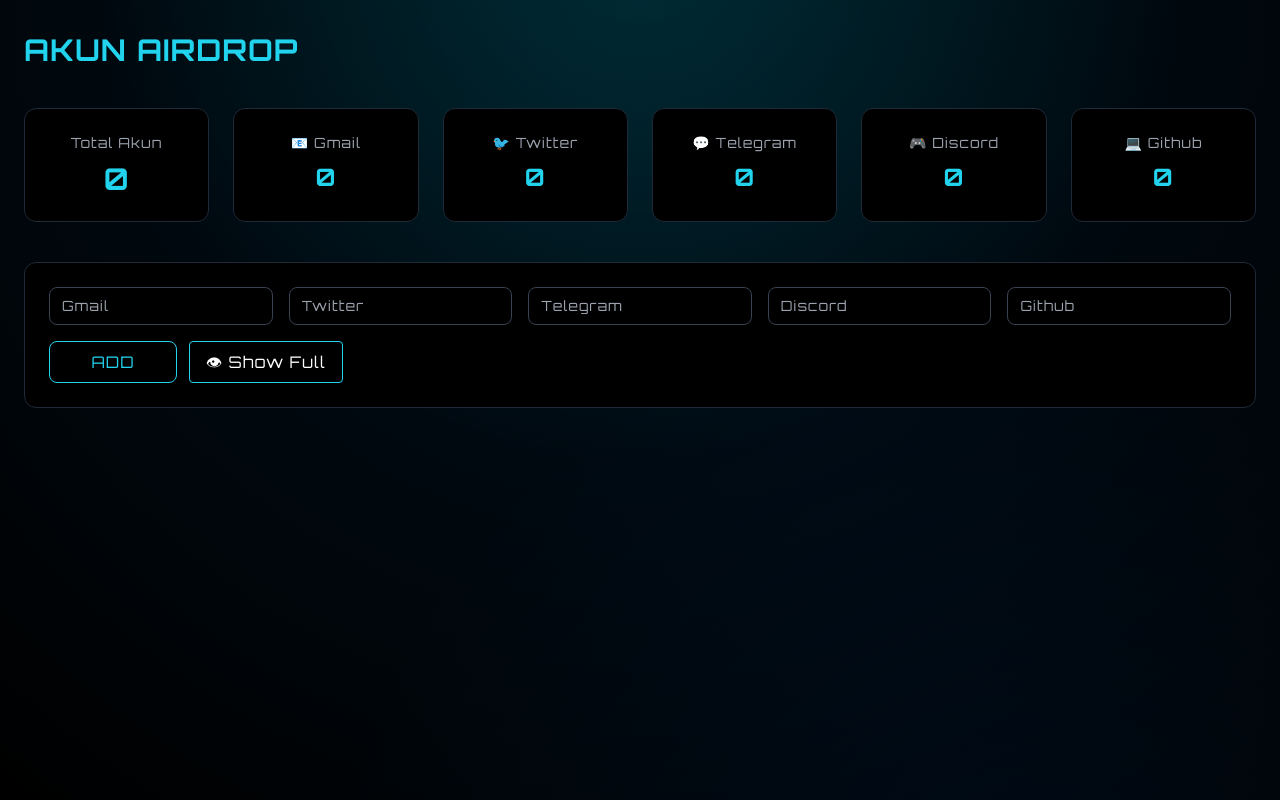
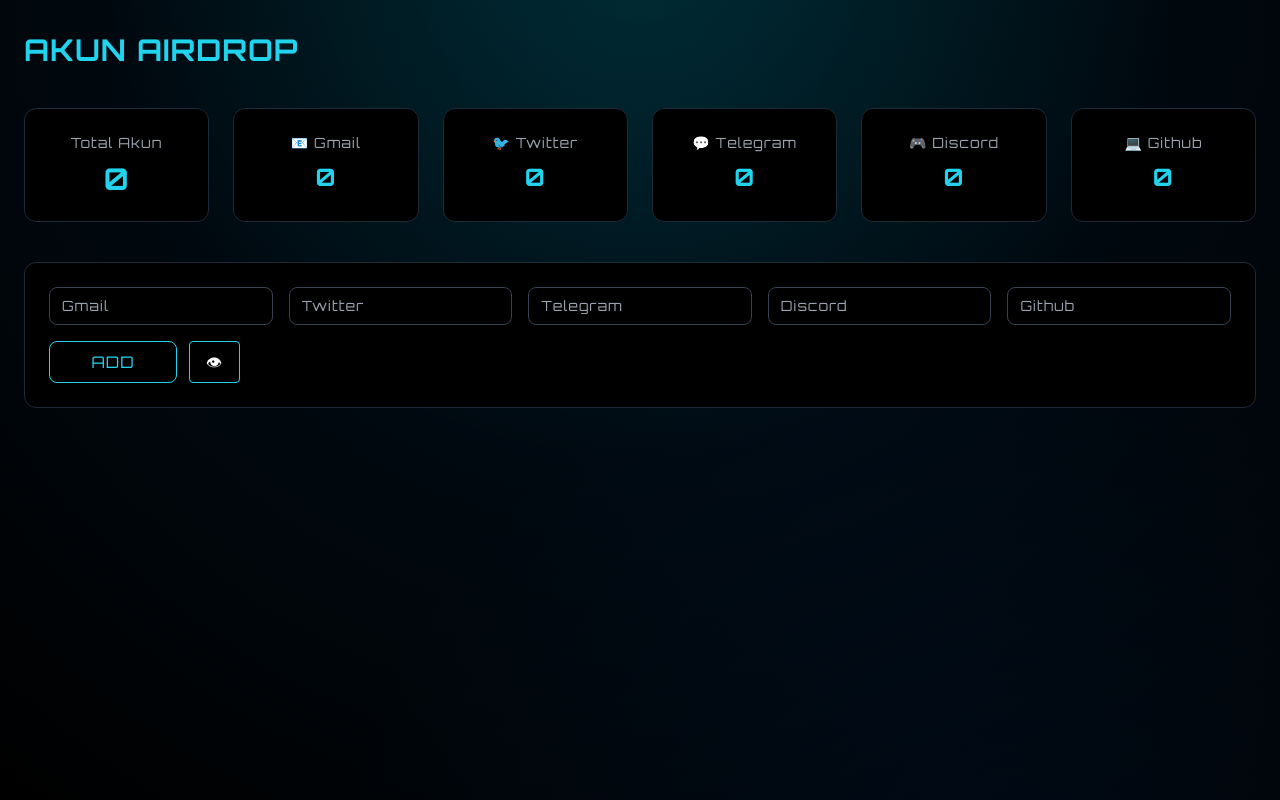
Before and after one commit to Cawonshik/alwantra-dashboard, a Flask app: template templates/akun.html in a window 1280 px wide. Run offline with Flask 3, Linux system fonts and the light colour scheme; the template is opened without the code that fills it, so the values that code supplies are empty; some libraries are stand-ins or nearby versions.

Commit message:
Fix show full button akun address

```diff
--- a/templates/address.html
+++ b/templates/address.html
@@ -108,7 +108,7 @@ type="button"
 id="toggleAccountBtn"
 onclick="toggleAllAddress()"
 class="border border-cyan-400 px-4 py-2 rounded hover:bg-cyan-400 hover:text-black">
-👁 Show Full
+👁
 </button>
 
 </div>
--- a/templates/akun.html
+++ b/templates/akun.html
@@ -134,7 +134,7 @@ type="button"
 id="toggleAccountBtn"
 onclick="toggleAllAccount()"
 class="border border-cyan-400 px-4 py-2 rounded hover:bg-cyan-400 hover:text-black">
-👁 Show Full
+👁
 </button>
 
 </div>
```
